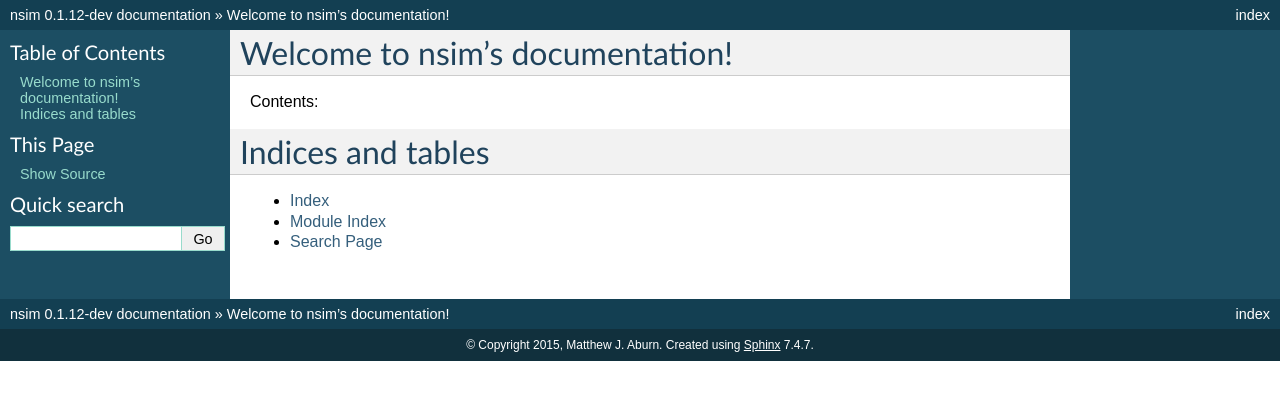
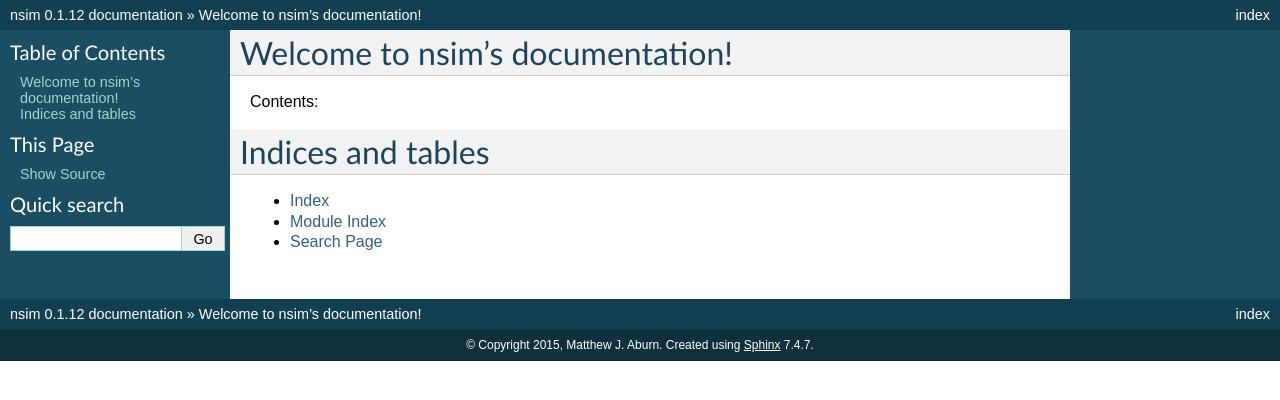
Before and after one commit to mattja/nsim, a Sphinx documentation site: the page built from docs/index.rst, in a window 1280 px wide. Shown: the top 400 px of the page. Built offline with Sphinx 7.4.7, drawn with Linux system fonts in a browser that asks for light colours.

Commit message:
prepare 0.1.12 release

```diff
--- a/docs/conf.py
+++ b/docs/conf.py
@@ -56,7 +56,7 @@ copyright = u'2015, Matthew J. Aburn'
 # The short X.Y version.
 version = '0.1'
 # The full version, including alpha/beta/rc tags.
-release = '0.1.12-dev'
+release = '0.1.12'
 
 # The language for content autogenerated by Sphinx. Refer to documentation
 # for a list of supported languages.
--- a/nsim/__init__.py
+++ b/nsim/__init__.py
@@ -17,4 +17,4 @@ DistTimeseries.add_analyses(analysesN)
 from . import models
 from .readfile import timeseries_from_mat, timeseries_from_file
 
-__version__ = '0.1.12-dev'
+__version__ = '0.1.12'
--- a/setup.py
+++ b/setup.py
@@ -53,6 +53,7 @@ setup(
     packages=['nsim', 'nsim.analyses1', 'nsim.analysesN', 'nsim.models'],
     platforms='any',
     zip_safe=False,
+    keywords=['simulation', 'ODE', 'SDE', 'SODE', 'time series'],
     classifiers = [
         'Programming Language :: Python',
         'Development Status :: 2 - Pre-Alpha',
```
